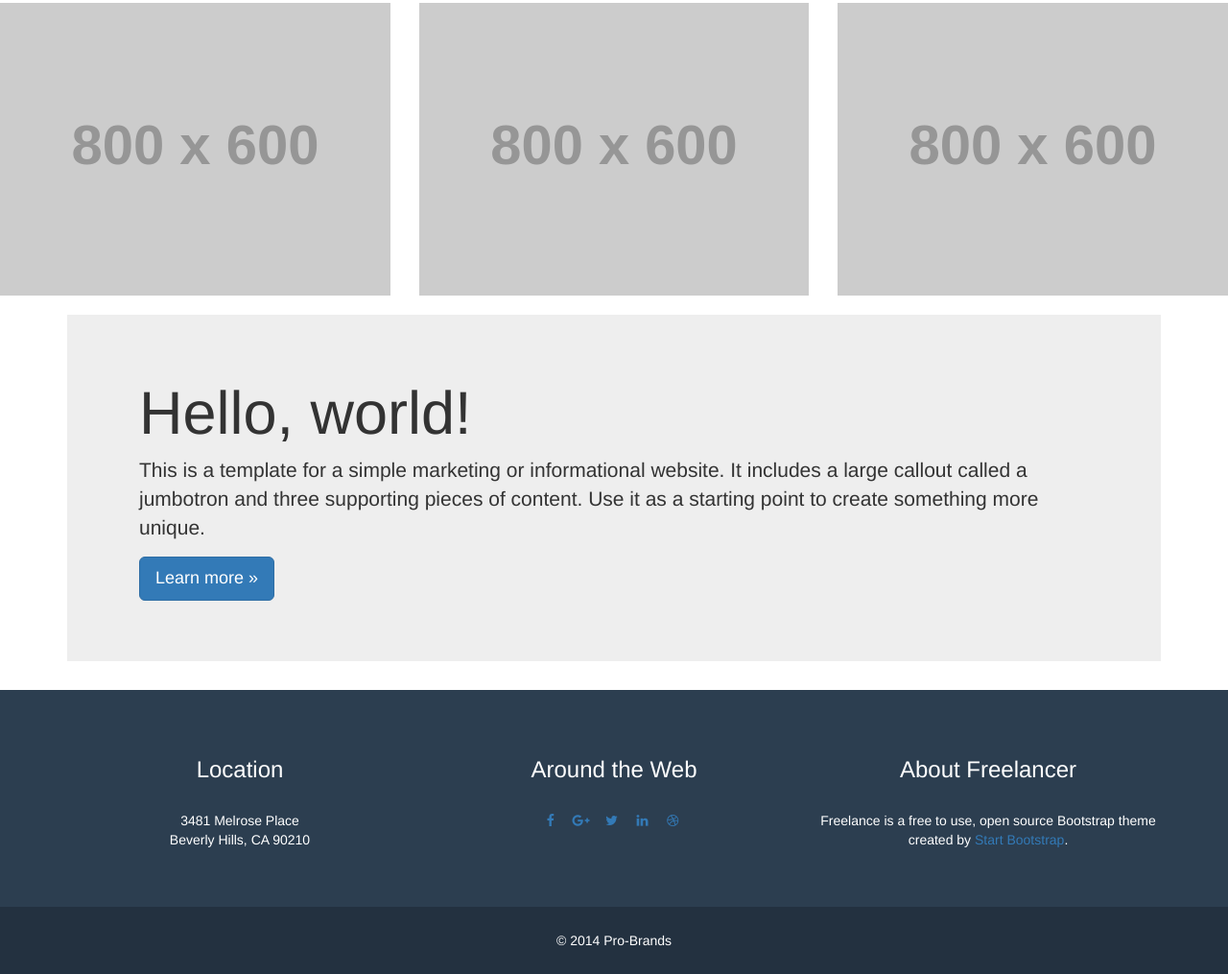
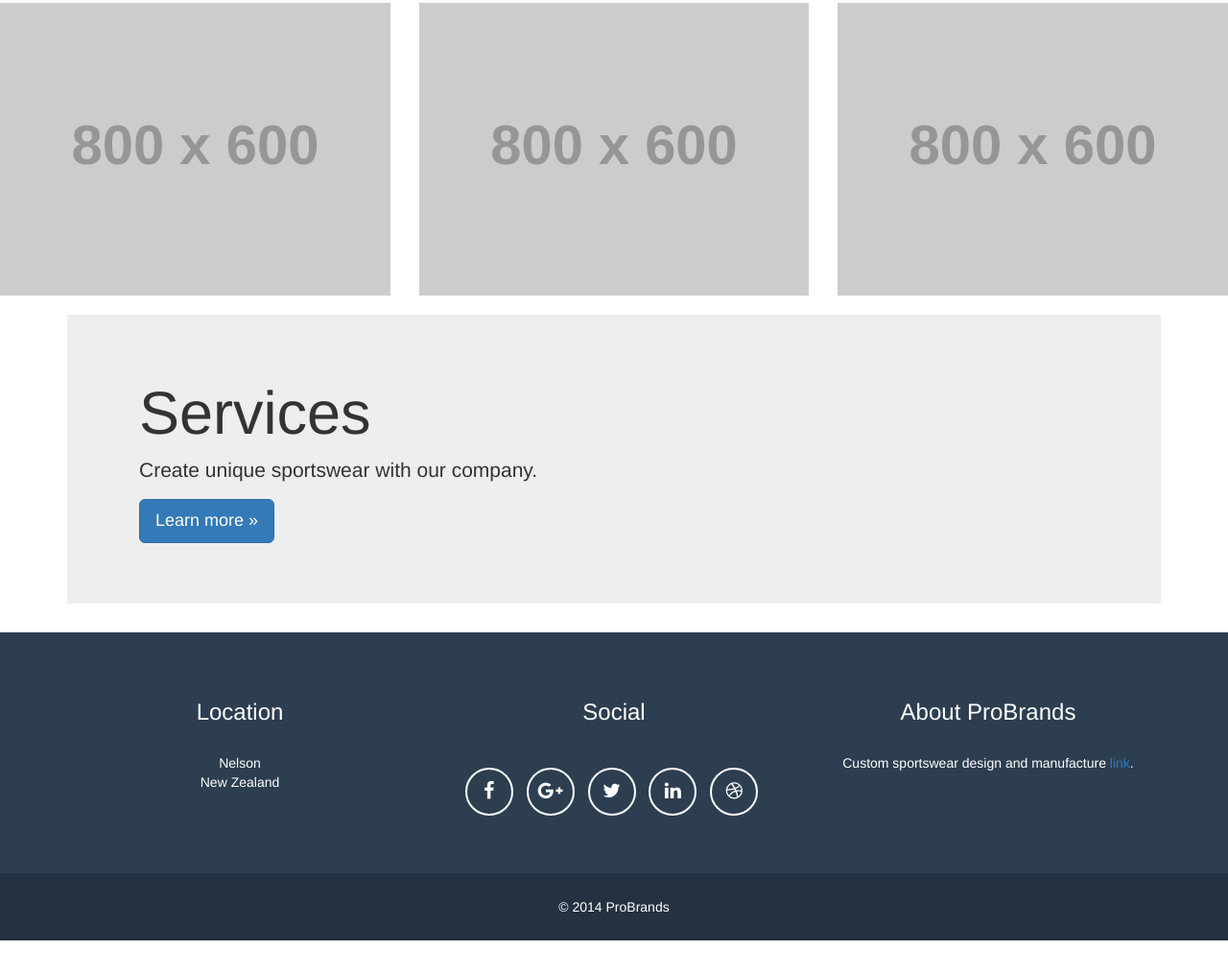
Before and after one commit to jakefb/astra, a plain HTML site: page index.html in a window 1280 px wide. Shown: the part 208-1223 px from the top of the page at 96% size. After the commit the page ends 1188 px from the top, so only its background shows below. Drawn offline with nearby package versions, Linux system fonts and the light colour scheme; placeholder pictures from the web are drawn by us.

Commit message:
Tweak Footer

```diff
--- a/css/design.css
+++ b/css/design.css
@@ -19,26 +19,51 @@ hr {
 .jumbotron {
   border-radius: 0px !important;
 }
-
-
 footer {
     color: #fff;
 }
-
 footer h3 {
     margin-bottom: 30px;
 }
-
 footer .footer-above {
     padding-top: 50px;
     background-color: #2c3e50;
 }
-
 footer .footer-col {
     margin-bottom: 50px;
 }
-
 footer .footer-below {
     padding: 25px 0;
     background-color: #233140;
 }
+.btn-outline {
+    margin-top: 15px;
+    border: solid 2px #fff;
+    font-size: 20px;
+    color: #fff;
+    background: 0 0;
+    transition: all .3s ease-in-out;
+}
+.btn-outline:hover,
+.btn-outline:focus,
+.btn-outline:active,
+.btn-outline.active {
+    border: solid 2px #fff;
+    color: #18bc9c;
+    background: #fff;
+}
+.btn-social {
+    display: inline-block;
+    width: 50px;
+    height: 50px;
+    border: 2px solid #fff;
+    border-radius: 100%;
+    text-align: center;
+    font-size: 20px;
+    line-height: 45px;
+}
+.btn:focus,
+.btn:active,
+.btn.active {
+    outline: 0;
+}
--- a/index.html
+++ b/index.html
@@ -171,8 +171,8 @@
 
       <div class="jumbotron">
         <div class="container">
-          <h1>Hello, world!</h1>
-          <p>This is a template for a simple marketing or informational website. It includes a large callout called a jumbotron and three supporting pieces of content. Use it as a starting point to create something more unique.</p>
+          <h1>Services</h1>
+          <p>Create unique sportswear with our company.</p>
           <p><a class="btn btn-primary btn-lg" href="#" role="button">Learn more &raquo;</a></p>
         </div>
       </div>
@@ -186,10 +186,10 @@
                 <div class="row">
                     <div class="footer-col col-md-4">
                         <h3>Location</h3>
-                        <p>3481 Melrose Place<br>Beverly Hills, CA 90210</p>
+                        <p>Nelson<br>New Zealand</p>
                     </div>
                     <div class="footer-col col-md-4">
-                        <h3>Around the Web</h3>
+                        <h3>Social</h3>
                         <ul class="list-inline">
                             <li>
                                 <a href="#" class="btn-social btn-outline"><i class="fa fa-fw fa-facebook"></i></a>
@@ -209,8 +209,8 @@
                         </ul>
                     </div>
                     <div class="footer-col col-md-4">
-                        <h3>About Freelancer</h3>
-                        <p>Freelance is a free to use, open source Bootstrap theme created by <a href="http://startbootstrap.com">Start Bootstrap</a>.</p>
+                        <h3>About ProBrands</h3>
+                        <p>Custom sportswear design and manufacture <a href="http://startbootstrap.com">link</a>.</p>
                     </div>
                 </div>
             </div>
@@ -219,7 +219,7 @@
             <div class="container">
                 <div class="row">
                     <div class="col-lg-12">
-                        &copy; 2014 Pro-Brands
+                        &copy; 2014 ProBrands
                     </div>
                 </div>
             </div>
```
